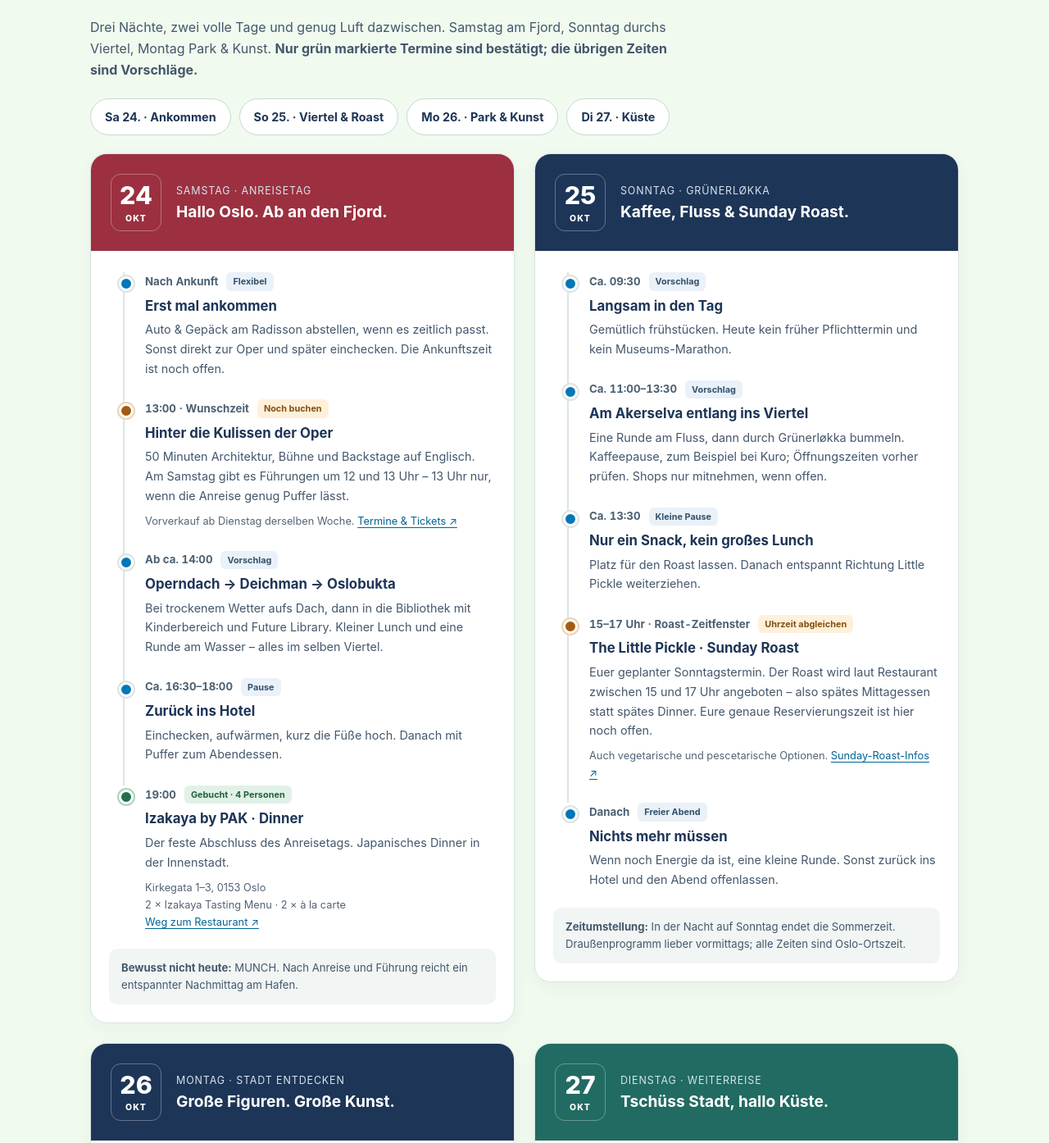
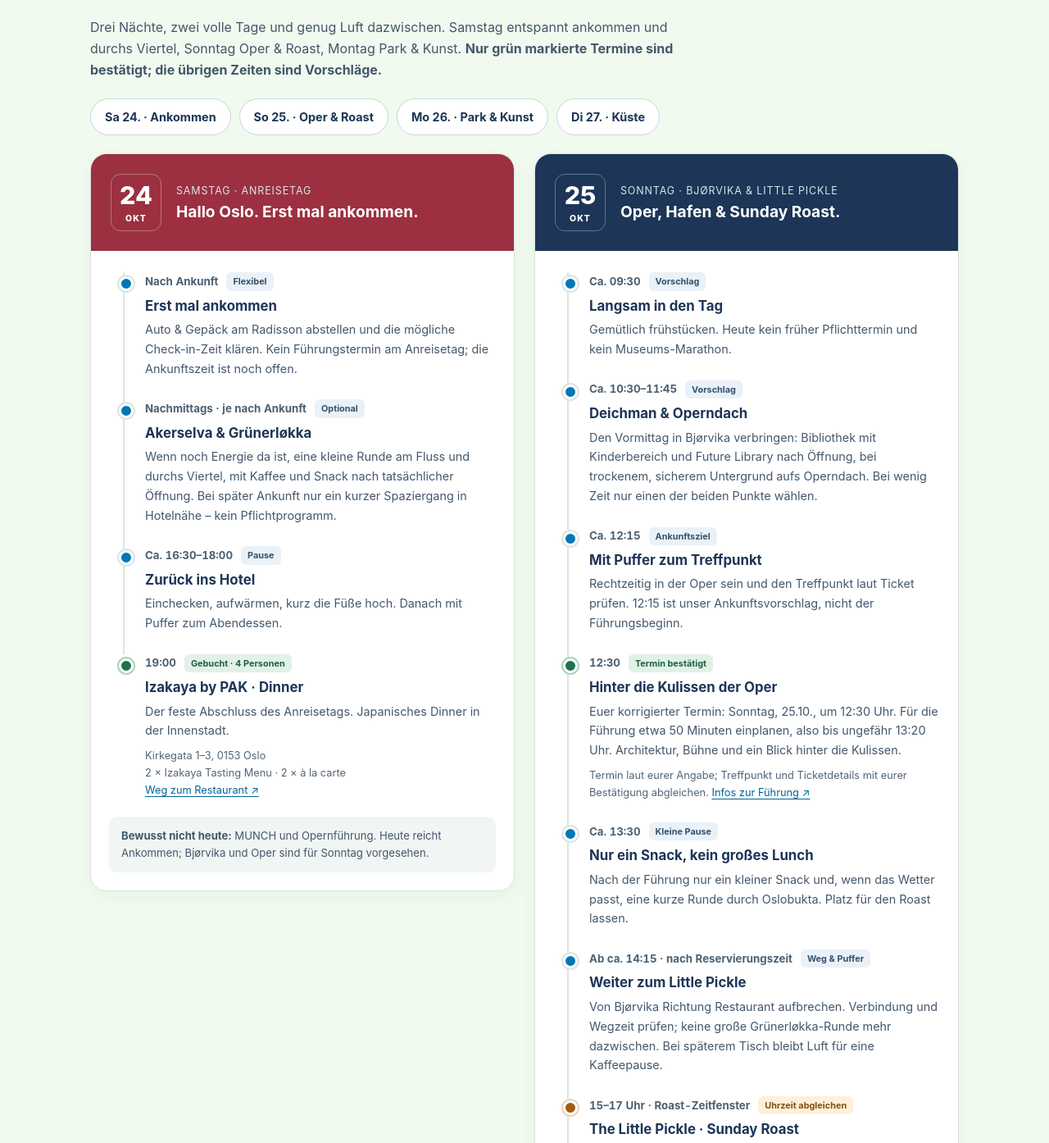
Before and after one commit to wirtsi/skandivak, a plain HTML site: page index.html in a window 1280 px wide. Shown: the part 1404-2798 px from the top of the page at 82% size. Drawn offline with Linux system fonts and the light colour scheme.

Commit message:
docs: move Oslo opera tour to Sunday at 12:30

```diff
--- a/index.html
+++ b/index.html
@@ -122,10 +122,10 @@
 
 <section id="oslo-timeline" aria-labelledby="oslo-timeline-title">
   <h2 id="oslo-timeline-title">Oslo · unser Zeitplan</h2>
-  <p class="oslo-intro">Drei Nächte, zwei volle Tage und genug Luft dazwischen. Samstag am Fjord, Sonntag durchs Viertel, Montag Park &amp; Kunst. <strong>Nur grün markierte Termine sind bestätigt; die übrigen Zeiten sind Vorschläge.</strong></p>
+  <p class="oslo-intro">Drei Nächte, zwei volle Tage und genug Luft dazwischen. Samstag entspannt ankommen und durchs Viertel, Sonntag Oper &amp; Roast, Montag Park &amp; Kunst. <strong>Nur grün markierte Termine sind bestätigt; die übrigen Zeiten sind Vorschläge.</strong></p>
   <nav class="oslo-nav" aria-label="Direkt zum Oslo-Reisetag">
     <a href="#oslo-24">Sa 24. · Ankommen</a>
-    <a href="#oslo-25">So 25. · Viertel &amp; Roast</a>
+    <a href="#oslo-25">So 25. · Oper &amp; Roast</a>
     <a href="#oslo-26">Mo 26. · Park &amp; Kunst</a>
     <a href="#oslo-27">Di 27. · Küste</a>
   </nav>
@@ -133,24 +133,18 @@
     <article class="oslo-day" id="oslo-24" aria-labelledby="oslo-saturday">
       <div class="oslo-day-head">
         <time class="oslo-date" datetime="2026-10-24">24<small>OKT</small></time>
-        <div><p>Samstag · Anreisetag</p><h3 id="oslo-saturday">Hallo Oslo. Ab an den Fjord.</h3></div>
+        <div><p>Samstag · Anreisetag</p><h3 id="oslo-saturday">Hallo Oslo. Erst mal ankommen.</h3></div>
       </div>
       <ol class="oslo-events" aria-label="Samstagsprogramm">
         <li class="oslo-event">
           <div class="oslo-event-meta"><span class="oslo-clock">Nach Ankunft</span><span class="oslo-status">Flexibel</span></div>
           <h4>Erst mal ankommen</h4>
-          <p>Auto &amp; Gepäck am Radisson abstellen, wenn es zeitlich passt. Sonst direkt zur Oper und später einchecken. Die Ankunftszeit ist noch offen.</p>
-        </li>
-        <li class="oslo-event is-pending">
-          <div class="oslo-event-meta"><span class="oslo-clock">13:00 · Wunschzeit</span><span class="oslo-status pending">Noch buchen</span></div>
-          <h4>Hinter die Kulissen der Oper</h4>
-          <p>50 Minuten Architektur, Bühne und Backstage auf Englisch. Am Samstag gibt es Führungen um 12 und 13 Uhr – 13 Uhr nur, wenn die Anreise genug Puffer lässt.</p>
-          <p class="oslo-detail">Vorverkauf ab Dienstag derselben Woche. <a href="https://www.operaen.no/en/your-visit-at-oslo-operahouse/guided-tours/">Termine &amp; Tickets ↗</a></p>
+          <p>Auto &amp; Gepäck am Radisson abstellen und die mögliche Check-in-Zeit klären. Kein Führungstermin am Anreisetag; die Ankunftszeit ist noch offen.</p>
         </li>
         <li class="oslo-event">
-          <div class="oslo-event-meta"><span class="oslo-clock">Ab ca. 14:00</span><span class="oslo-status">Vorschlag</span></div>
-          <h4>Operndach → Deichman → Oslobukta</h4>
-          <p>Bei trockenem Wetter aufs Dach, dann in die Bibliothek mit Kinderbereich und Future Library. Kleiner Lunch und eine Runde am Wasser – alles im selben Viertel.</p>
+          <div class="oslo-event-meta"><span class="oslo-clock">Nachmittags · je nach Ankunft</span><span class="oslo-status">Optional</span></div>
+          <h4>Akerselva &amp; Grünerløkka</h4>
+          <p>Wenn noch Energie da ist, eine kleine Runde am Fluss und durchs Viertel, mit Kaffee und Snack nach tatsächlicher Öffnung. Bei später Ankunft nur ein kurzer Spaziergang in Hotelnähe – kein Pflichtprogramm.</p>
         </li>
         <li class="oslo-event">
           <div class="oslo-event-meta"><span class="oslo-clock">Ca. 16:30–18:00</span><span class="oslo-status">Pause</span></div>
@@ -164,13 +158,13 @@
           <p class="oslo-detail">Kirkegata 1–3, 0153 Oslo<br>2 × Izakaya Tasting Menu · 2 × à la carte<br><a href="https://www.google.com/maps/search/?api=1&amp;query=Kirkegata+1-3+0153+Oslo">Weg zum Restaurant ↗</a></p>
         </li>
       </ol>
-      <p class="oslo-day-note"><strong>Bewusst nicht heute:</strong> MUNCH. Nach Anreise und Führung reicht ein entspannter Nachmittag am Hafen.</p>
+      <p class="oslo-day-note"><strong>Bewusst nicht heute:</strong> MUNCH und Opernführung. Heute reicht Ankommen; Bjørvika und Oper sind für Sonntag vorgesehen.</p>
     </article>
 
     <article class="oslo-day" id="oslo-25" aria-labelledby="oslo-sunday">
       <div class="oslo-day-head">
         <time class="oslo-date" datetime="2026-10-25">25<small>OKT</small></time>
-        <div><p>Sonntag · Grünerløkka</p><h3 id="oslo-sunday">Kaffee, Fluss &amp; Sunday Roast.</h3></div>
+        <div><p>Sonntag · Bjørvika &amp; Little Pickle</p><h3 id="oslo-sunday">Oper, Hafen &amp; Sunday Roast.</h3></div>
       </div>
       <ol class="oslo-events" aria-label="Sonntagsprogramm">
         <li class="oslo-event">
@@ -179,14 +173,30 @@
           <p>Gemütlich frühstücken. Heute kein früher Pflichttermin und kein Museums-Marathon.</p>
         </li>
         <li class="oslo-event">
-          <div class="oslo-event-meta"><span class="oslo-clock">Ca. 11:00–13:30</span><span class="oslo-status">Vorschlag</span></div>
-          <h4>Am Akerselva entlang ins Viertel</h4>
-          <p>Eine Runde am Fluss, dann durch Grünerløkka bummeln. Kaffeepause, zum Beispiel bei Kuro; Öffnungszeiten vorher prüfen. Shops nur mitnehmen, wenn offen.</p>
+          <div class="oslo-event-meta"><span class="oslo-clock">Ca. 10:30–11:45</span><span class="oslo-status">Vorschlag</span></div>
+          <h4>Deichman &amp; Operndach</h4>
+          <p>Den Vormittag in Bjørvika verbringen: Bibliothek mit Kinderbereich und Future Library nach Öffnung, bei trockenem, sicherem Untergrund aufs Operndach. Bei wenig Zeit nur einen der beiden Punkte wählen.</p>
+        </li>
+        <li class="oslo-event">
+          <div class="oslo-event-meta"><span class="oslo-clock">Ca. 12:15</span><span class="oslo-status">Ankunftsziel</span></div>
+          <h4>Mit Puffer zum Treffpunkt</h4>
+          <p>Rechtzeitig in der Oper sein und den Treffpunkt laut Ticket prüfen. 12:15 ist unser Ankunftsvorschlag, nicht der Führungsbeginn.</p>
+        </li>
+        <li class="oslo-event is-booked">
+          <div class="oslo-event-meta"><time class="oslo-clock" datetime="2026-10-25T12:30:00+01:00">12:30</time><span class="oslo-status booked">Termin bestätigt</span></div>
+          <h4>Hinter die Kulissen der Oper</h4>
+          <p>Euer korrigierter Termin: Sonntag, 25.10., um 12:30 Uhr. Für die Führung etwa 50 Minuten einplanen, also bis ungefähr 13:20 Uhr. Architektur, Bühne und ein Blick hinter die Kulissen.</p>
+          <p class="oslo-detail">Termin laut eurer Angabe; Treffpunkt und Ticketdetails mit eurer Bestätigung abgleichen. <a href="https://www.operaen.no/en/your-visit-at-oslo-operahouse/guided-tours/">Infos zur Führung ↗</a></p>
         </li>
         <li class="oslo-event">
           <div class="oslo-event-meta"><span class="oslo-clock">Ca. 13:30</span><span class="oslo-status">Kleine Pause</span></div>
           <h4>Nur ein Snack, kein großes Lunch</h4>
-          <p>Platz für den Roast lassen. Danach entspannt Richtung Little Pickle weiterziehen.</p>
+          <p>Nach der Führung nur ein kleiner Snack und, wenn das Wetter passt, eine kurze Runde durch Oslobukta. Platz für den Roast lassen.</p>
+        </li>
+        <li class="oslo-event">
+          <div class="oslo-event-meta"><span class="oslo-clock">Ab ca. 14:15 · nach Reservierungszeit</span><span class="oslo-status">Weg &amp; Puffer</span></div>
+          <h4>Weiter zum Little Pickle</h4>
+          <p>Von Bjørvika Richtung Restaurant aufbrechen. Verbindung und Wegzeit prüfen; keine große Grünerløkka-Runde mehr dazwischen. Bei späterem Tisch bleibt Luft für eine Kaffeepause.</p>
         </li>
         <li class="oslo-event is-pending">
           <div class="oslo-event-meta"><span class="oslo-clock">15–17 Uhr · Roast-Zeitfenster</span><span class="oslo-status pending">Uhrzeit abgleichen</span></div>
@@ -200,7 +210,7 @@
           <p>Wenn noch Energie da ist, eine kleine Runde. Sonst zurück ins Hotel und den Abend offenlassen.</p>
         </li>
       </ol>
-      <p class="oslo-day-note"><strong>Zeitumstellung:</strong> In der Nacht auf Sonntag endet die Sommerzeit. Draußenprogramm lieber vormittags; alle Zeiten sind Oslo-Ortszeit.</p>
+      <p class="oslo-day-note"><strong>Zeitumstellung:</strong> In der Nacht auf Sonntag endet die Sommerzeit. Die Oper beginnt um 12:30 Uhr Ortszeit nach der Umstellung (MEZ). Draußenprogramm möglichst im Hellen.</p>
     </article>
 
     <article class="oslo-day" id="oslo-26" aria-labelledby="oslo-monday">
@@ -254,7 +264,7 @@
       <p class="oslo-day-note"><strong>Der Plan bleibt beweglich:</strong> Wetter und Kinderenergie entscheiden. Die festen Restauranttermine geben den Rahmen, nicht jede halbe Stunde.</p>
     </article>
   </div>
-  <p class="oslo-note"><strong>Planungsstand:</strong> Izakaya am Samstag um 19 Uhr ist per Buchungsbestätigung bestätigt. Oper noch buchen; Little-Pickle-Uhrzeit abgleichen. Alle übrigen Uhrzeiten sind ungefähre Vorschläge, keine Reservierungen. Basis: eure Skandivak-Auswahl und die offiziellen <a href="https://www.operaen.no/en/your-visit-at-oslo-operahouse/guided-tours/">Opern-</a> und <a href="https://www.thelittlepickle.no/general-6-1">Roast-Infos</a>.</p>
+  <p class="oslo-note"><strong>Planungsstand:</strong> Izakaya am Samstag um 19 Uhr ist per Buchungsbestätigung bestätigt. Opernführung laut eurer Korrektur am Sonntag um 12:30 Uhr. Little-Pickle-Uhrzeit noch abgleichen; Tranen am Montag bleibt vorläufig. Alle übrigen Uhrzeiten sind ungefähre Vorschläge, keine Reservierungen. Basis: eure Skandivak-Auswahl und die offiziellen <a href="https://www.operaen.no/en/your-visit-at-oslo-operahouse/guided-tours/">Opern-</a> und <a href="https://www.thelittlepickle.no/general-6-1">Roast-Infos</a>.</p>
 </section>
 
 <section>
```
Also changed, not shown: 4 other files.
